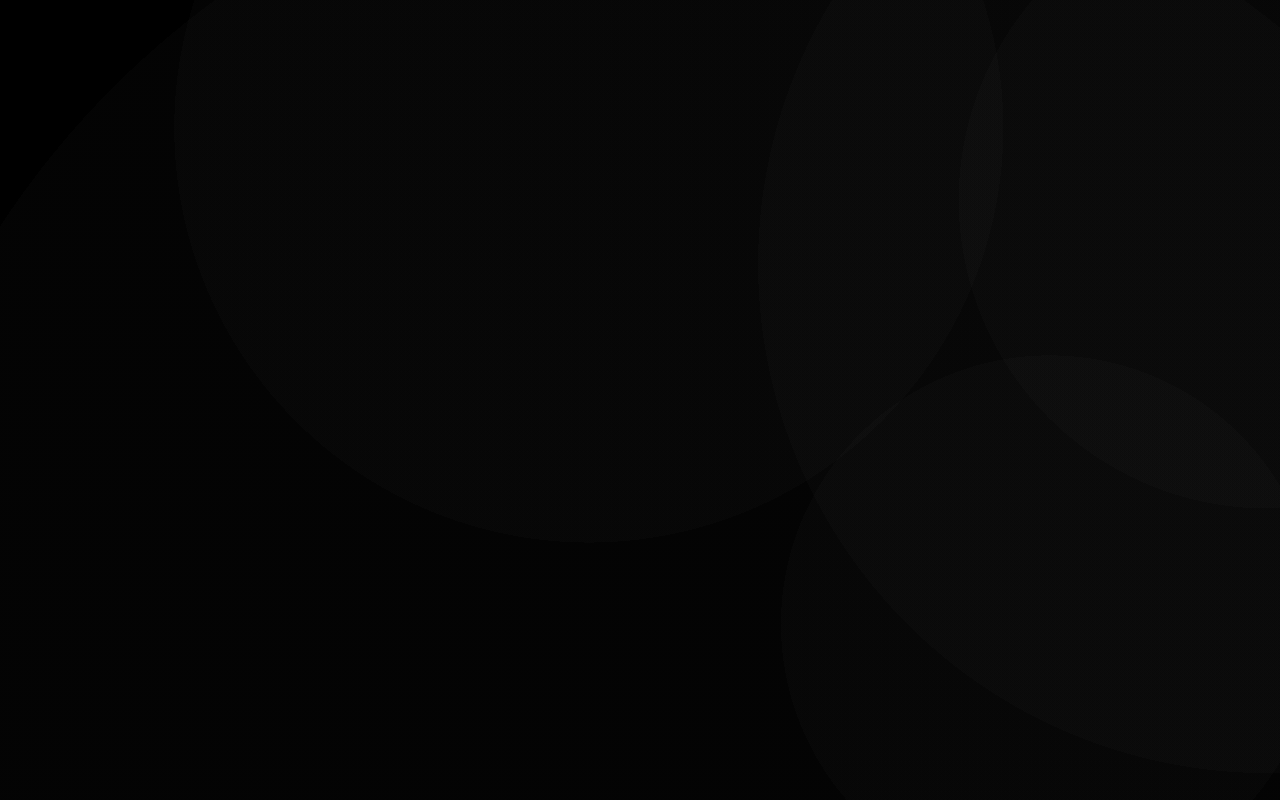
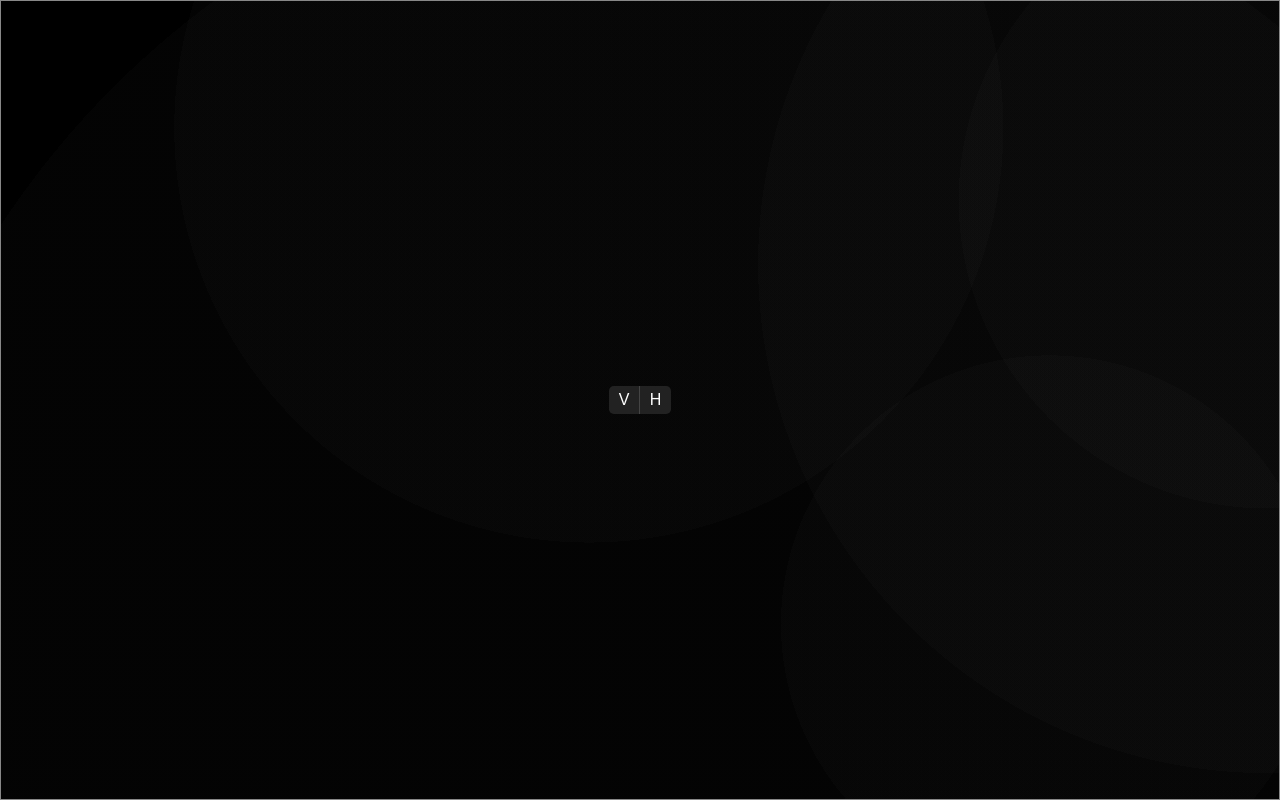
Before and after one commit to riazul01/reactor, a React (Vite) app: page /recursive-partitioning in a window 1280 px wide. Before the commit this address had no page. Built offline with nearby package versions, Linux system fonts and the light colour scheme; a web font is replaced by a local one.

Commit message:
recursive partitioning project added

```diff
--- a/src/App.jsx
+++ b/src/App.jsx
@@ -11,6 +11,7 @@ import FormValidator from './pages/form-validator/FormValidator';
 import TextAnalyzer from './pages/text-analyzer/TextAnalyzer';
 
 import './App.css';
+import RecursivePartioning from './pages/recursive-partitioning/RecursivePartioning';
 
 const App = () => {
   return (
@@ -21,6 +22,7 @@ const App = () => {
         <Route path="/stopwatch" element={<Stopwatch />}/>
         <Route path="/password-checker" element={<PasswordChecker />}/>
         <Route path="/search-filter-pagination" element={<SearchFilter />}/>
+        <Route path="/recursive-partitioning" element={<RecursivePartioning />}/>
         <Route path="/form-validator" element={<FormValidator />}/>
         <Route path="/text-analyzer" element={<TextAnalyzer />}/>
       </Routes>
--- /dev/null
+++ b/src/components/screen/Screen.jsx
@@ -0,0 +1,21 @@
+import React from 'react';
+import './screen.css';
+
+const Screen = ({ setActiveScreens }) => {
+    const handleVClick = () => {
+        setActiveScreens({v: true, h: false});
+    };
+
+    const handleHClick = () => {
+        setActiveScreens({v: false, h: true});
+    };
+
+    return (
+        <div className="screen">
+            <button onClick={handleVClick}>V</button>
+            <button onClick={handleHClick}>H</button>
+        </div>
+    );
+}
+
+export default Screen;
--- /dev/null
+++ b/src/components/screen/screen.css
@@ -0,0 +1,27 @@
+.screen {
+    display: flex;
+    align-items: center;
+    justify-content: center;
+    width: 100%;
+    height: 100%;
+    border: 1px solid #888;
+}
+
+.screen button {
+    padding: 0.3rem 0.6rem;
+    color: #fff;
+    font-size: 1rem;
+    cursor: pointer;
+    border: none;
+    outline: none;
+    background: #222;
+}
+
+.screen button:nth-child(1) {
+    border-radius: 0.3rem 0 0 0.3rem;
+    border-right: 1px solid #444;
+}
+
+.screen button:nth-child(2) {
+    border-radius: 0 0.3rem 0.3rem 0;
+}
--- /dev/null
+++ b/src/components/screens/Screens.jsx
@@ -0,0 +1,17 @@
+import React, { useState } from 'react';
+import Screen from '../screen/Screen';
+import './screens.css';
+
+const Screens = ({v, h}) => {
+    const [activeScreens1, setActiveScreens1] = useState({v: false, h: false});
+    const [activeScreens2, setActiveScreens2] = useState({v: false, h: false});
+
+    return (
+        <div className="screens" style={h ? {flexDirection: 'column'} : {flexDirection: 'row'}}>
+            {(activeScreens1.v || activeScreens1.h) ? <Screens v={activeScreens1.v} h={activeScreens1.h}/> : <Screen activeRemoveBtn={true} setActiveScreens={setActiveScreens1}/>}
+            {(activeScreens2.v || activeScreens2.h) ? <Screens v={activeScreens2.v} h={activeScreens2.h}/> : <Screen activeRemoveBtn={true} setActiveScreens={setActiveScreens2}/>}
+        </div>
+    );
+}
+
+export default Screens;
--- /dev/null
+++ b/src/components/screens/screens.css
@@ -0,0 +1,7 @@
+.screens {
+    width: 100%;
+    height: 100%;
+    display: flex;
+    align-items: center;
+    justify-content: center;
+}
--- a/src/pages/home/Home.jsx
+++ b/src/pages/home/Home.jsx
@@ -12,6 +12,7 @@ import PasswordCheckerThumb from '../../assets/images/password-checker_thumb.png
 import SearchFilterThumb from '../../assets/images/search-filter_thumb.png';
 import FormValidatorThumb from '../../assets/images/form-validator_thumb.png';
 import TextAnalyzerThumb from '../../assets/images/text-analyzer_thumb.png';
+import RecursivePartitioningThumb from '../../assets/images/recursive-partitioning_thumb.png';
 
 import './home.css';
 
@@ -26,6 +27,7 @@ const Home = () => {
                 <Card thumb={SearchFilterThumb} title={"Search Filter & Pagination"} path={"/search-filter-pagination"}/>
                 <Card thumb={FormValidatorThumb} title={"Form Validator"} path={"/form-validator"}/>
                 <Card thumb={TextAnalyzerThumb} title={"Text Analyzer"} path={"/text-analyzer"}/>
+                <Card thumb={RecursivePartitioningThumb} title={"Recursive Partitioning"} path={"/recursive-partitioning"}/>
             </div>
             <Footer/>
         </div>
--- /dev/null
+++ b/src/pages/recursive-partitioning/RecursivePartioning.jsx
@@ -0,0 +1,17 @@
+import React, { useState } from 'react';
+import Screens from '../../components/screens/Screens';
+import Screen from '../../components/screen/Screen';
+import './recursive-partitioning.css';
+
+const RecursivePartioning = () => {
+    const [activeScreens, setActiveScreens] = useState({v: false, h: false});
+
+    return (
+        <div className="recursivePartition">
+            {!(activeScreens.v || activeScreens.h) ? <Screen activeRemoveBtn={false} setActiveScreens={setActiveScreens}/>
+            : <Screens v={activeScreens.v} h={activeScreens.h}/>}
+        </div>
+    );
+}
+
+export default RecursivePartioning;
--- /dev/null
+++ b/src/pages/recursive-partitioning/recursive-partitioning.css
@@ -0,0 +1,7 @@
+.recursivePartition {
+    width: 100%;
+    height: 100vh;
+    display: flex;
+    align-items: center;
+    justify-content: center;
+}
```
Also changed, not shown: src/assets/images/recursive-partitioning_thumb.png (added).
